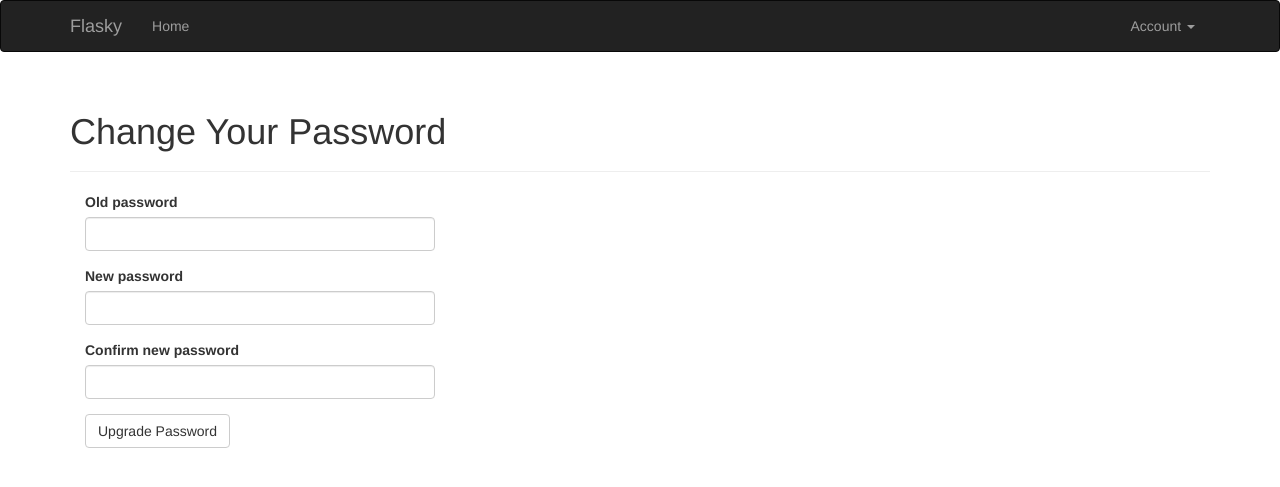
After one commit to xxxxsk/learn_flask, a Flask app: page /auth/change-password in a window 1280 px wide. The commit adds this page. Shown: the top 487 px of the page. Run offline with Flask 2, Linux system fonts and the light colour scheme; a user stored in the database is signed in; some libraries are stand-ins or nearby versions.

Commit message:
changge password

```diff
--- a/app/auth/forms.py
+++ b/app/auth/forms.py
@@ -3,12 +3,16 @@ from wtforms import StringField, PasswordField, BooleanField, SubmitField
 from wtforms.validators import DataRequired, Length, Email, Regexp, EqualTo
 from wtforms import ValidationError
 from ..models import User
+
+
 class LoginForm(FlaskForm):
     email = StringField('Email', validators=[DataRequired(), Length(1, 64),
     Email()])
     password = PasswordField('Password', validators=[DataRequired()])
     remember_me = BooleanField('Keep me logged in')
     submit = SubmitField('Log In')
+
+
 class RegistrationForm(FlaskForm):
     email = StringField('Email', validators=[DataRequired(), Length(1, 64),
                                                 Email()])
@@ -29,3 +33,12 @@ class RegistrationForm(FlaskForm):
     def validate_username(self, field):
         if User.query.filter_by(username=field.data).first():
             raise ValidationError('Username already in use.')
+
+
+class ChangePasswordForm(FlaskForm):
+    old_password = PasswordField('Old password', validators=[DataRequired()])
+    password = PasswordField('New password', validators=[
+                DataRequired(), EqualTo('password2', message='Passwords must match.')])
+    password2 = PasswordField('Confirm new password',
+                            validators=[DataRequired()])
+    sumbit = SubmitField('Upgrade Password')
--- a/app/auth/views.py
+++ b/app/auth/views.py
@@ -5,7 +5,7 @@ from . import auth
 from .. import db
 from ..models import User
 from ..email import send_email
-from .forms import LoginForm, RegistrationForm
+from .forms import LoginForm, RegistrationForm, ChangePasswordForm
 
 
 @auth.before_app_request
@@ -86,3 +86,19 @@ def resend_confirmation():
                 'auth/email/confirm', user=current_user, token=token)
     flash('A new confirmation email has been sent to you by email.')
     return redirect(url_for('main.index'))
+
+
+@auth.route('/change-password', methods=['GET', 'POST'])
+@login_required
+def change_password():
+    form = ChangePasswordForm()
+    if form.validate_on_submit():
+        if current_user.verify_password(form.old_password.data):
+            current_user.password = form.password.data
+            db.session.add(current_user)
+            db.session.commit()
+            flash('Your password has been updated.')
+            return redirect(url_for('main.index'))
+        else:
+            flash('Invalid password.')
+    return render_template('auth/change_password.html', form=form)
--- /dev/null
+++ b/app/templates/auth/change_password.html
@@ -0,0 +1,13 @@
+{% extends "base.html" %}
+{% import "bootstrap/wtf.html" as wtf %}
+
+{% block title %}Flasky - Change Password{% endblock %}
+
+{% block page_content %}
+<div class="page-header">
+  <h1>Change Your Password</h1>
+</div>
+<div class="col-md-4">
+  {{ wtf.quick_form(form) }}
+</div>
+{% endblock %}
--- a/app/templates/base.html
+++ b/app/templates/base.html
@@ -26,7 +26,13 @@
             </ul>
             <ul class="nav navbar-nav navbar-right">
               {% if current_user.is_authenticated %}
-              <li><a href="{{ url_for('auth.logout') }}">Log Out</a></li>
+              <li class="dropdown">
+                <a href="#" class="dropdown-toggle" data-toggle="dropdown">Account <b class="caret"></b></a>
+                <ul class="dropdown-menu">
+                  <li><a href="{{ url_for('auth.change_password') }}">Change Password</a></li>
+                  <li><a href="{{ url_for('auth.logout') }}">Log Out</a></li>
+                </ul>
+              </li>
               {% else %}
               <li><a href="{{ url_for('auth.login') }}">Log In</a></li>
               {% endif %}
```
Also changed, not shown: data-dev.sqlite.
